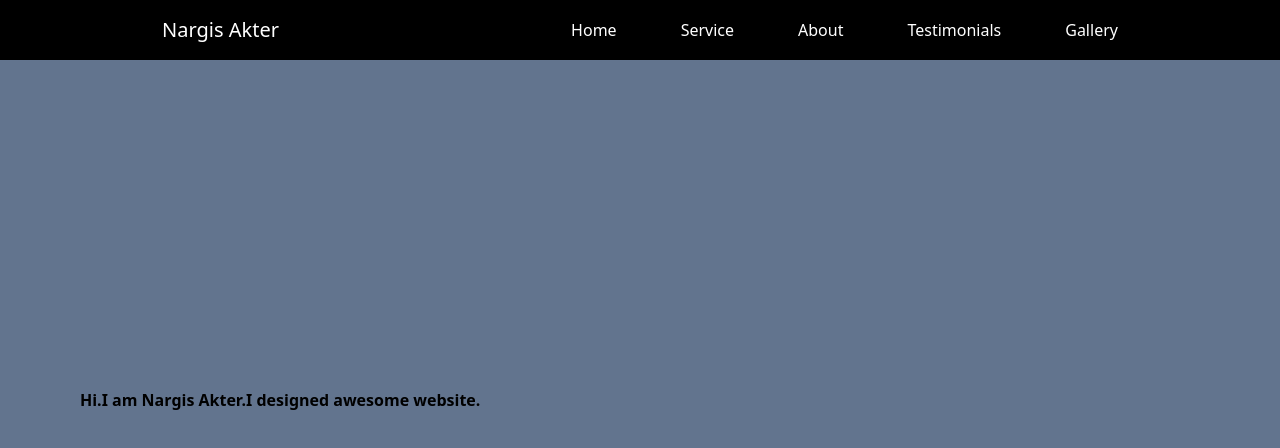
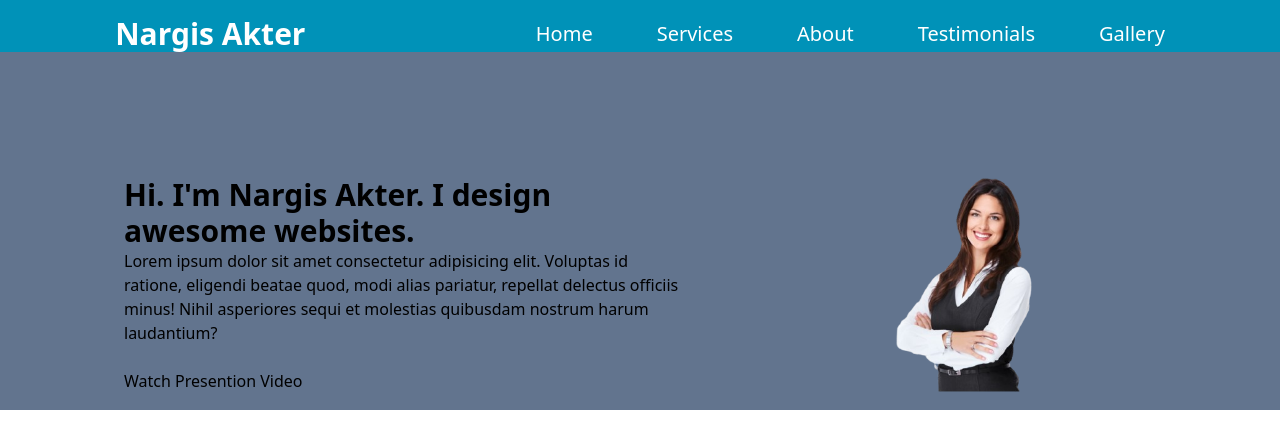
Before and after one commit to nargis-akter1/portfolio-Nargis, a plain HTML site: page index.html in a window 1280 px wide. Drawn offline with nearby package versions, Linux system fonts and the light colour scheme.

Commit message:
header section created

```diff
--- a/index.html
+++ b/index.html
@@ -1,3 +1,4 @@
+
 <!DOCTYPE html>
 <html lang="en">
 <head>
@@ -7,23 +8,32 @@
     <script src="https://cdn.jsdelivr.net/npm/@tailwindcss/browser@4"></script>
     <style>
         ul li:hover{
-            color: aqua;
+           color: aqua;
         }
     </style>
 </head>
 <body>
-    <nav class="bg-black p-4 text-white flex items-center justify-around fixed w-full">
-        <h1 class="text-3xl font-bold text-xl font-medium">Nargis Akter</h1>
-        <ul class="flex gap-16">
+    <nav class="bg-cyan-600 pt-4 text-white flex items-center justify-around fixed w-full">
+        <h1 class="text-3xl font-bold">Nargis Akter</h1>
+        <ul class="flex gap-16 text-xl font-medium">
             <li><a href="">Home</a></li>
-            <li><a href="">Service</a></li>
+            <li><a href="">Services</a></li>
             <li><a href="">About</a></li>
             <li><a href="">Testimonials</a></li>
             <li><a href="">Gallery</a></li>
         </ul>
     </nav>
-    <div class="h-screen bg-slate-500 p-20 flex items-center">
-        <h1 class="texe-3xl font-bold">Hi.I am Nargis Akter.I designed awesome website.</h1>
+    <!-- header Section  -->
+    <div class=" bg-slate-500 pt-40 px-20 flex items-center justify-around">
+      <div class="w-1/2 ">
+          <h1 class="text-3xl font-bold">Hi. I'm Nargis Akter. I design awesome websites.</h1>
+          <p>Lorem ipsum dolor sit amet consectetur adipisicing elit. Voluptas id ratione, eligendi beatae quod, modi alias pariatur, repellat delectus officiis minus! Nihil asperiores sequi et molestias quibusdam nostrum harum laudantium?</p>
+          <div>
+        <button></button>
+        <p>Watch Presention Video</p>
+      </div>
+      </div>
+      <img class="w-96" src="/women_-removebg-preview.png" alt="">
     </div>
 </body>
 </html>
```
Also changed, not shown: tailwind.config.js (+8 -0 lines), my img.jpg (added), women_-removebg-preview.png (added).
